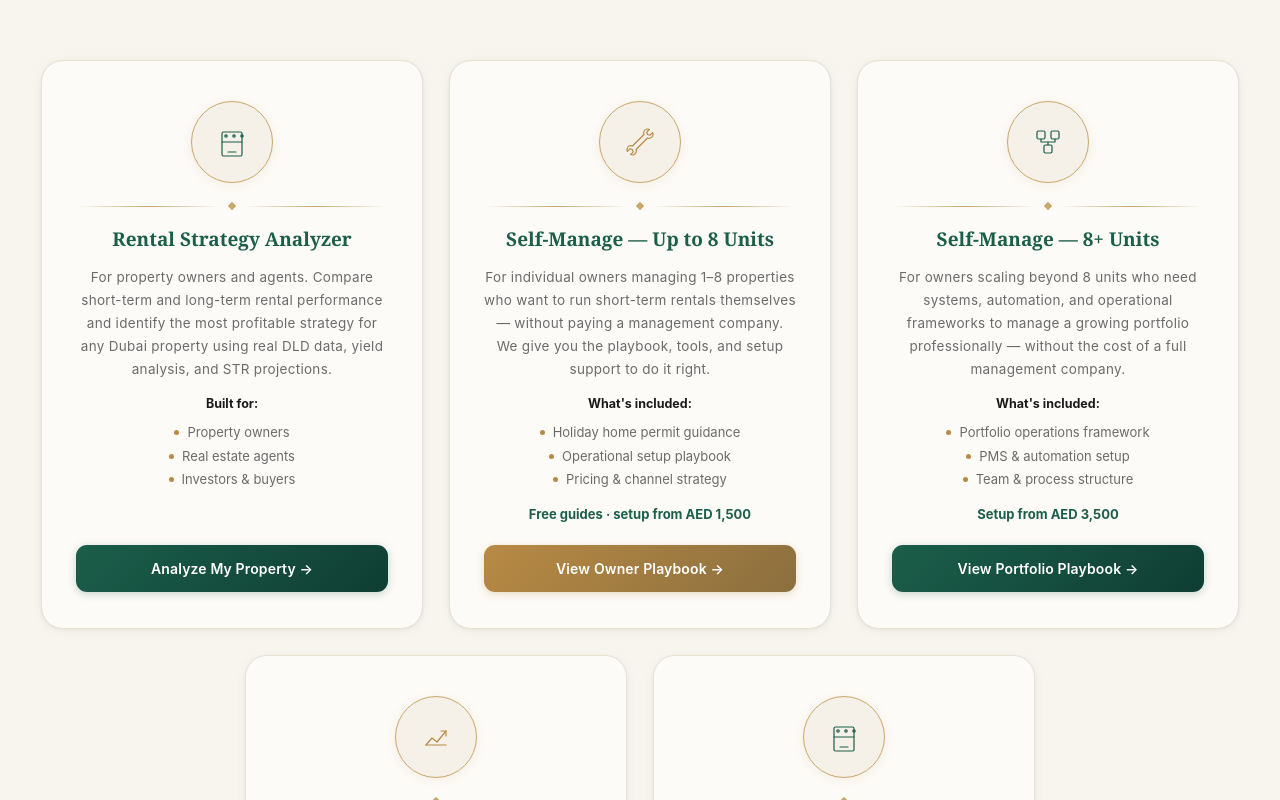
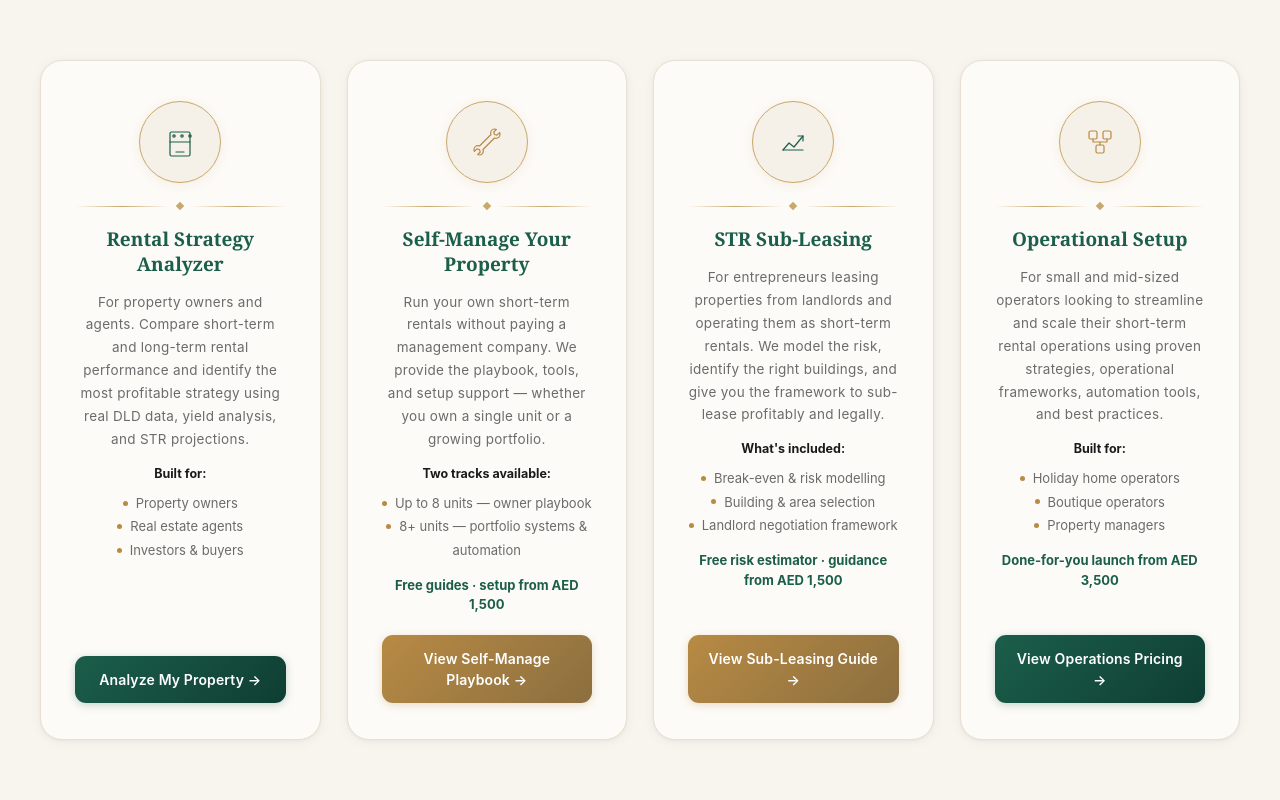
Before and after one commit to lmoraes55-cyber/property-estimator, a Next.js app: page / in a window 1280 px wide. Shown: the part 1360-2160 px from the top of the page. Built offline with nearby package versions, Linux system fonts and the light colour scheme.

Commit message:
Finalize services to 4 cards: Analyzer, Self-Manage, STR Sub-Leasing, Ops
Self-Manage shows both tracks (≤8 and 8+) inside one card. Removes
Investment Research. Restores 4-column grid layout.

Co-Authored-By: Claude Sonnet 4.6 <noreply@anthropic.com>

```diff
--- a/app/page.tsx
+++ b/app/page.tsx
@@ -625,21 +625,17 @@ export default function HomePage() {
             background: linear-gradient(135deg, #8B6F3F 0%, #6B5230 100%);
           }
           .svc-grid {
-            display: flex;
-            flex-wrap: wrap;
+            display: grid;
+            grid-template-columns: repeat(4, 1fr);
             gap: 26px;
-            justify-content: center;
             align-items: stretch;
           }
-          .svc-grid .svc-card {
-            flex: 0 0 calc(33.333% - 18px);
-            max-width: calc(33.333% - 18px);
-          }
           @media (max-width: 1100px) {
-            .svc-grid .svc-card { flex: 0 0 calc(50% - 13px); max-width: calc(50% - 13px); }
+            .svc-grid { grid-template-columns: repeat(2, 1fr); }
           }
           @media (max-width: 640px) {
-            .svc-grid .svc-card { flex: 0 0 100%; max-width: 100%; padding: 32px 24px 28px; }
+            .svc-grid { grid-template-columns: 1fr; }
+            .svc-card { padding: 32px 24px 28px; }
           }
         `}</style>
 
@@ -669,7 +665,7 @@ export default function HomePage() {
             </p>
           </div>
 
-          {/* Service cards grid — 5 cards, 3+2 layout */}
+          {/* Service cards grid — 4 cards */}
           <div className="svc-grid">
 
             {/* Card 1 — Rental Strategy Analyzer */}
@@ -685,7 +681,7 @@ export default function HomePage() {
               <h3 className="svc-title">Rental Strategy Analyzer</h3>
               <div style={{ flex: 1, width: "100%" }}>
                 <p className="svc-body">
-                  For property owners and agents. Compare short-term and long-term rental performance and identify the most profitable strategy for any Dubai property using real DLD data, yield analysis, and STR projections.
+                  For property owners and agents. Compare short-term and long-term rental performance and identify the most profitable strategy using real DLD data, yield analysis, and STR projections.
                 </p>
                 <div className="svc-label">Built for:</div>
                 <ul className="svc-list">
@@ -699,7 +695,7 @@ export default function HomePage() {
               </button>
             </div>
 
-            {/* Card 2 — Self-Manage · Under 8 Units */}
+            {/* Card 2 — Self-Manage */}
             <div className="svc-card">
               <div className="svc-icon-badge">
                 <IconTools color={colors.secondary} />
@@ -709,56 +705,27 @@ export default function HomePage() {
                 <div className="svc-divider-diamond" />
                 <div className="svc-divider-line" />
               </div>
-              <h3 className="svc-title">Self-Manage — Up to 8 Units</h3>
+              <h3 className="svc-title">Self-Manage Your Property</h3>
               <div style={{ flex: 1, width: "100%" }}>
                 <p className="svc-body">
-                  For individual owners managing 1–8 properties who want to run short-term rentals themselves — without paying a management company. We give you the playbook, tools, and setup support to do it right.
+                  Run your own short-term rentals without paying a management company. We provide the playbook, tools, and setup support — whether you own a single unit or a growing portfolio.
                 </p>
-                <div className="svc-label">What's included:</div>
+                <div className="svc-label">Two tracks available:</div>
                 <ul className="svc-list">
-                  <li>Holiday home permit guidance</li>
-                  <li>Operational setup playbook</li>
-                  <li>Pricing & channel strategy</li>
+                  <li>Up to 8 units — owner playbook</li>
+                  <li>8+ units — portfolio systems & automation</li>
                 </ul>
                 <div className="svc-pricing">Free guides · setup from AED 1,500</div>
               </div>
               <button className="svc-btn-bronze" onClick={() => router.push("/self-manage/owners")}>
-                View Owner Playbook →
+                View Self-Manage Playbook →
               </button>
             </div>
 
-            {/* Card 3 — Self-Manage · 8+ Units */}
+            {/* Card 3 — STR Sub-Leasing */}
             <div className="svc-card">
               <div className="svc-icon-badge">
-                <IconWorkflow color={colors.primary} />
-              </div>
-              <div className="svc-divider">
-                <div className="svc-divider-line" />
-                <div className="svc-divider-diamond" />
-                <div className="svc-divider-line" />
-              </div>
-              <h3 className="svc-title">Self-Manage — 8+ Units</h3>
-              <div style={{ flex: 1, width: "100%" }}>
-                <p className="svc-body">
-                  For owners scaling beyond 8 units who need systems, automation, and operational frameworks to manage a growing portfolio professionally — without the cost of a full management company.
-                </p>
-                <div className="svc-label">What's included:</div>
-                <ul className="svc-list">
-                  <li>Portfolio operations framework</li>
-                  <li>PMS & automation setup</li>
-                  <li>Team & process structure</li>
-                </ul>
-                <div className="svc-pricing">Setup from AED 3,500</div>
-              </div>
-              <button className="svc-btn-green" onClick={() => router.push("/self-manage/owners")}>
-                View Portfolio Playbook →
-              </button>
-            </div>
-
-            {/* Card 4 — STR Sub-Leasing */}
-            <div className="svc-card">
-              <div className="svc-icon-badge">
-                <IconGrowth color={colors.secondary} />
+                <IconGrowth color={colors.primary} />
               </div>
               <div className="svc-divider">
                 <div className="svc-divider-line" />
@@ -768,7 +735,7 @@ export default function HomePage() {
               <h3 className="svc-title">STR Sub-Leasing</h3>
               <div style={{ flex: 1, width: "100%" }}>
                 <p className="svc-body">
-                  For entrepreneurs looking to lease properties from landlords and operate them as short-term rentals. We model the risk, identify the right buildings, and give you the framework to sub-lease profitably and legally.
+                  For entrepreneurs leasing properties from landlords and operating them as short-term rentals. We model the risk, identify the right buildings, and give you the framework to sub-lease profitably and legally.
                 </p>
                 <div className="svc-label">What's included:</div>
                 <ul className="svc-list">
@@ -783,10 +750,10 @@ export default function HomePage() {
               </button>
             </div>
 
-            {/* Card 5 — Operational Setup */}
+            {/* Card 4 — Operational Setup */}
             <div className="svc-card">
               <div className="svc-icon-badge">
-                <IconCalculator color={colors.primary} />
+                <IconWorkflow color={colors.secondary} />
               </div>
               <div className="svc-divider">
                 <div className="svc-divider-line" />
```
